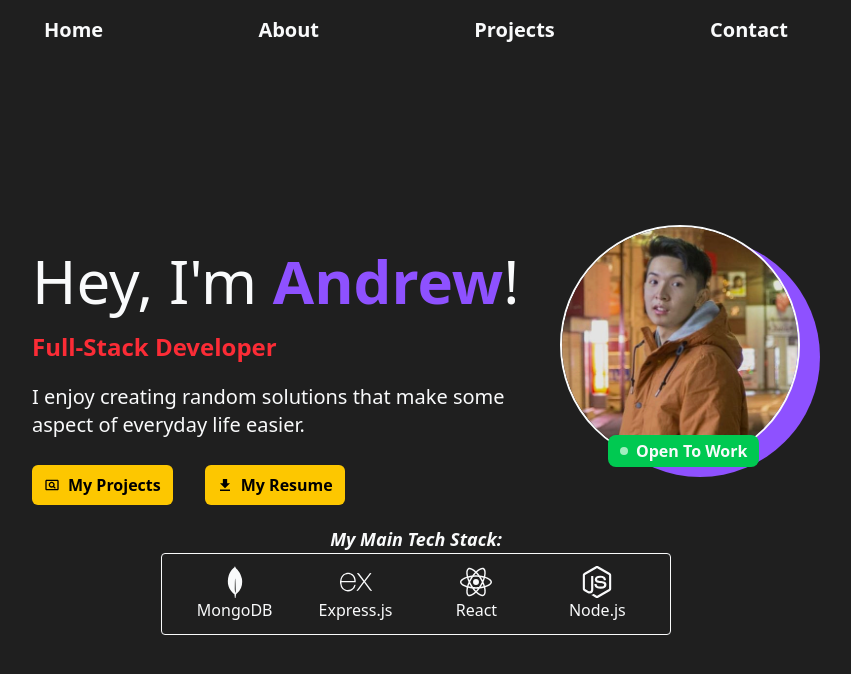
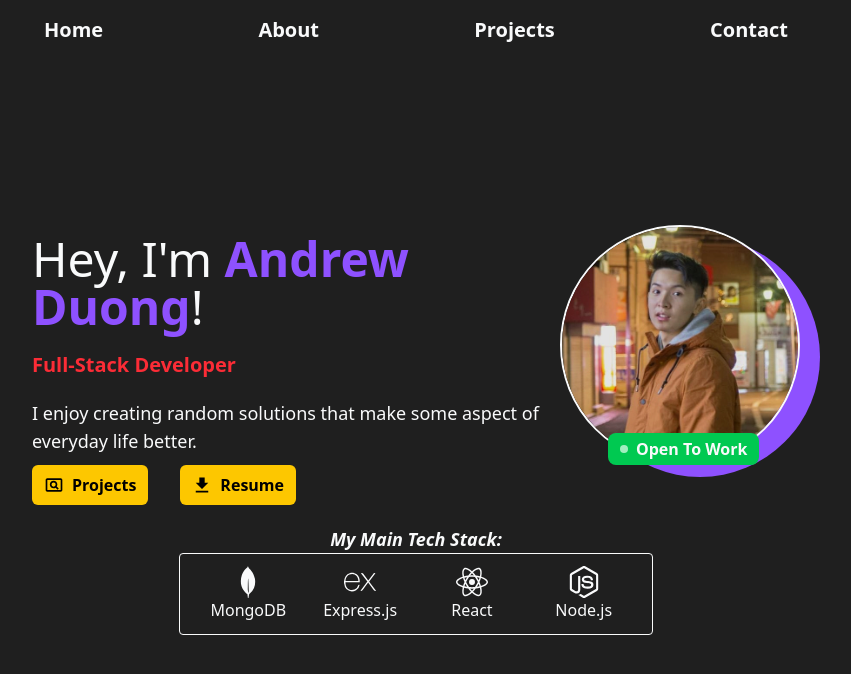
Before and after one commit to aduong3/portfolio, a React (Vite) app: page / in a window 1280 px wide. Shown: the top 674 px of the page, without its empty margins (224-1075 px from the left). Built offline with nearby package versions, Linux system fonts and the light colour scheme.

Commit message:
Style changes to Header, Home, and Layout. Add another image of self for About page.
About page sections: Introduction, Skills, Education, Hobbies/Interests

```diff
--- a/src/components/Header.jsx
+++ b/src/components/Header.jsx
@@ -12,7 +12,7 @@ function Header() {
       </div>
 
       <div
-        className={`fixed left-0 z-100 flex h-full w-full transform flex-col items-center justify-center gap-8 bg-zinc-900 text-3xl transition-all duration-500 ease-in-out sm:hidden ${isOpen ? "top-0" : "-top-full"} `}
+        className={`fixed left-0 z-100 flex h-full w-full transform flex-col items-center justify-center gap-8 bg-zinc-900 text-3xl transition-all duration-300 ease-in-out sm:hidden ${isOpen ? "top-0" : "-top-full"} `}
       >
         <p onClick={() => setIsOpen(false)}>Close Menu</p>
         <Link to="/" onClick={() => setIsOpen(false)}>
--- a/src/pages/About.jsx
+++ b/src/pages/About.jsx
@@ -1,5 +1,16 @@
+import photo from "../assets/Andrew_Lake_Tahoe.png";
+
 function About() {
-  return <div>About Page</div>;
+  return (
+    <>
+      <div>
+        <img
+          src={photo}
+          alt="Andrew Duong in Lake Tahoe during Winter season"
+        />
+      </div>
+    </>
+  );
 }
 
 export default About;
--- a/src/pages/Home.jsx
+++ b/src/pages/Home.jsx
@@ -9,54 +9,55 @@ function Home() {
     <>
       <div className="flex flex-col items-center justify-between lg:flex-row">
         <section className="flex flex-col gap-2 px-2 text-center md:gap-5 lg:px-0 lg:text-left">
-          <p className="text-4xl lg:text-6xl">
-            Hey, I'm <span className="font-bold text-violet-500">Andrew</span>!
-          </p>
-          <p className="text-2xl font-bold text-red-500">
+          <h1 className="text-3xl lg:text-5xl">
+            Hey, I'm{" "}
+            <span className="font-bold text-violet-500">Andrew Duong</span>!
+          </h1>
+          <h4 className="text-lg font-bold text-red-500 lg:text-xl">
             Full-Stack Developer
-          </p>
-          <p className="text-md lg:text-xl">
+          </h4>
+          <p className="text-md lg:text-lg">
             I enjoy creating random solutions that make some aspect of everyday
-            life easier.
+            life better.
           </p>
         </section>
-        <div className="relative my-6 lg:my-0">
-          <div className="relative z-10 h-50 w-50 overflow-hidden rounded-full border-2 border-gray-50 md:h-60 md:w-60">
+        <section className="relative my-6 lg:my-0">
+          <div className="relative z-10 h-60 w-60 overflow-hidden rounded-full border-2 border-gray-50">
             <img
               src={photo}
-              alt="Me In Japan"
-              className="relative z-10 scale-140 object-top"
+              alt="Andrew Duong, a full-stack developer in Japan."
+              className="relative z-10 scale-125 object-top"
             />
           </div>
-          <div className="absolute top-3 left-5 z-0 h-50 w-50 rounded-full bg-violet-500 md:h-60 md:w-60"></div>
-          <div className="absolute bottom-[-2px] left-6 z-12 flex items-center gap-2 rounded-lg bg-green-500 px-3 py-1 md:left-12">
+          <div className="absolute top-3 left-5 z-0 h-60 w-60 rounded-full bg-violet-500"></div>
+          <div className="absolute bottom-0 left-12 z-12 flex items-center gap-2 rounded-lg bg-green-500 px-3 py-1">
             <div className="h-2 w-2 animate-pulse rounded-full bg-green-100"></div>
             <span className="font-bold">Open To Work</span>
           </div>
-        </div>
+        </section>
       </div>
-      <div className="flex items-center justify-center gap-5 lg:justify-normal lg:gap-8">
+      <section className="flex justify-center gap-5 lg:justify-normal lg:gap-8">
         <Link
           to="/projects"
           className="flex items-center gap-2 rounded-md bg-yellow-400 px-3 py-2 font-bold text-black transition duration-400 ease-in-out hover:scale-110"
         >
-          <MdOutlinePageview />
-          My Projects
+          <MdOutlinePageview className="text-xl" />
+          Projects
         </Link>
         <a
           href="/Andrew_Duong_Resume.pdf"
           download
           className="flex items-center gap-2 rounded-md bg-yellow-400 px-3 py-2 font-bold text-black transition duration-400 ease-in-out hover:scale-110"
         >
-          <IoMdDownload />
-          My Resume
+          <IoMdDownload className="text-xl" />
+          Resume
         </a>
-      </div>
-      <div className="mt-5 flex flex-col px-5 md:items-center">
+      </section>
+      <section className="mt-5 flex flex-col px-5 md:items-center">
         <p className="self-center text-lg font-bold italic">
           My Main Tech Stack:
         </p>
-        <div className="grid w-full grid-cols-4 justify-around gap-6 rounded-sm border-1 px-6 py-3 lg:w-[70%]">
+        <div className="grid w-full grid-cols-4 gap-6 rounded-sm border-1 px-6 py-3 lg:w-[65%]">
           <div className="flex flex-col items-center justify-center">
             <SiMongodb className="h-8 w-8" />{" "}
             <span className="hidden sm:inline">MongoDB</span>
@@ -74,7 +75,7 @@ function Home() {
             <span className="hidden sm:inline">Node.js</span>
           </div>
         </div>
-      </div>
+      </section>
     </>
   );
 }
--- a/src/pages/Layout.jsx
+++ b/src/pages/Layout.jsx
@@ -3,11 +3,13 @@ import Header from "../components/Header";
 
 function Layout() {
   return (
-    <div className="h-screen w-screen bg-black/88 text-gray-50">
-      <div className="mx-auto grid h-full w-[80%] grid-rows-[auto_1fr] xl:w-[60%]">
+    <div className="min-h-screen w-screen bg-black/88 text-gray-50">
+      <div className="mx-auto flex min-h-screen w-[80%] flex-col xl:w-[60%]">
         <Header />
-        <div className="my-auto">
-          <Outlet />
+        <div className="flex flex-grow items-center justify-center">
+          <div className="w-full">
+            <Outlet />
+          </div>
         </div>
       </div>
     </div>
```
Also changed, not shown: src/assets/Andrew_Lake_Tahoe.png (added).
